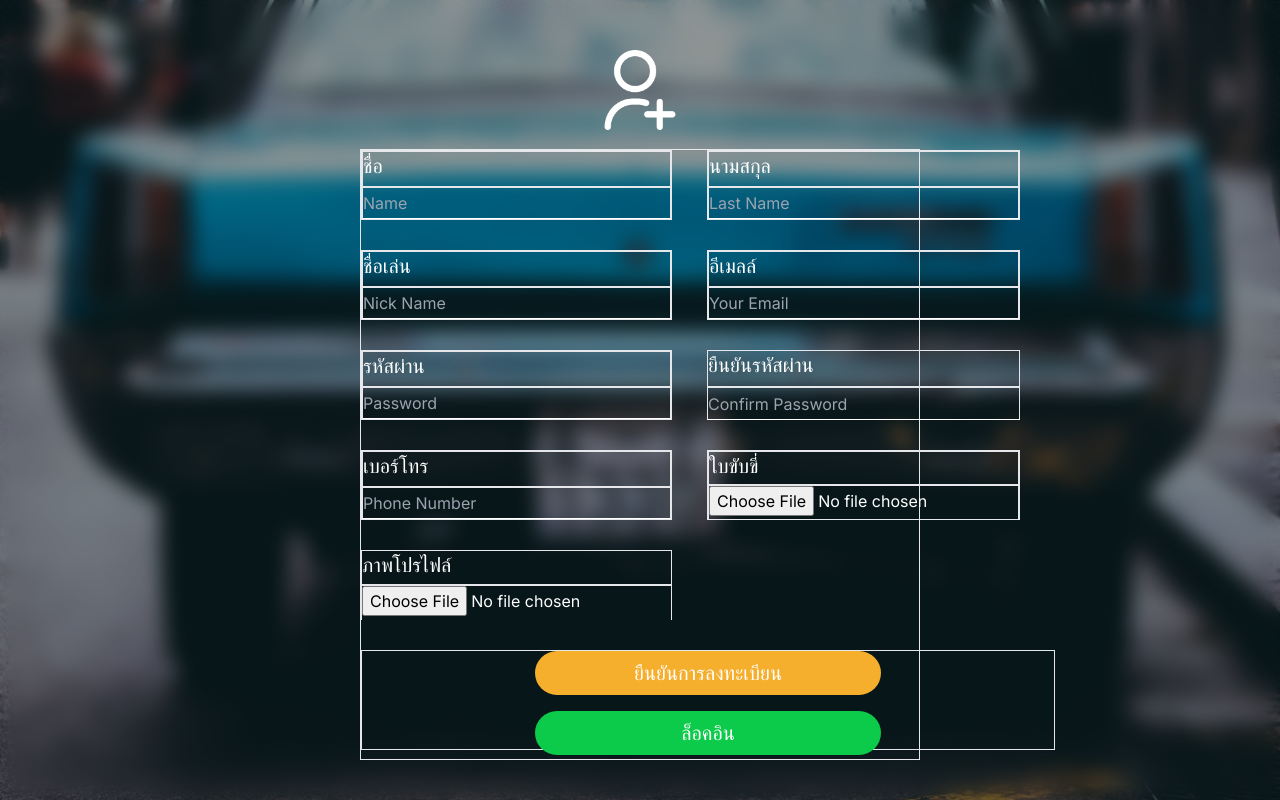
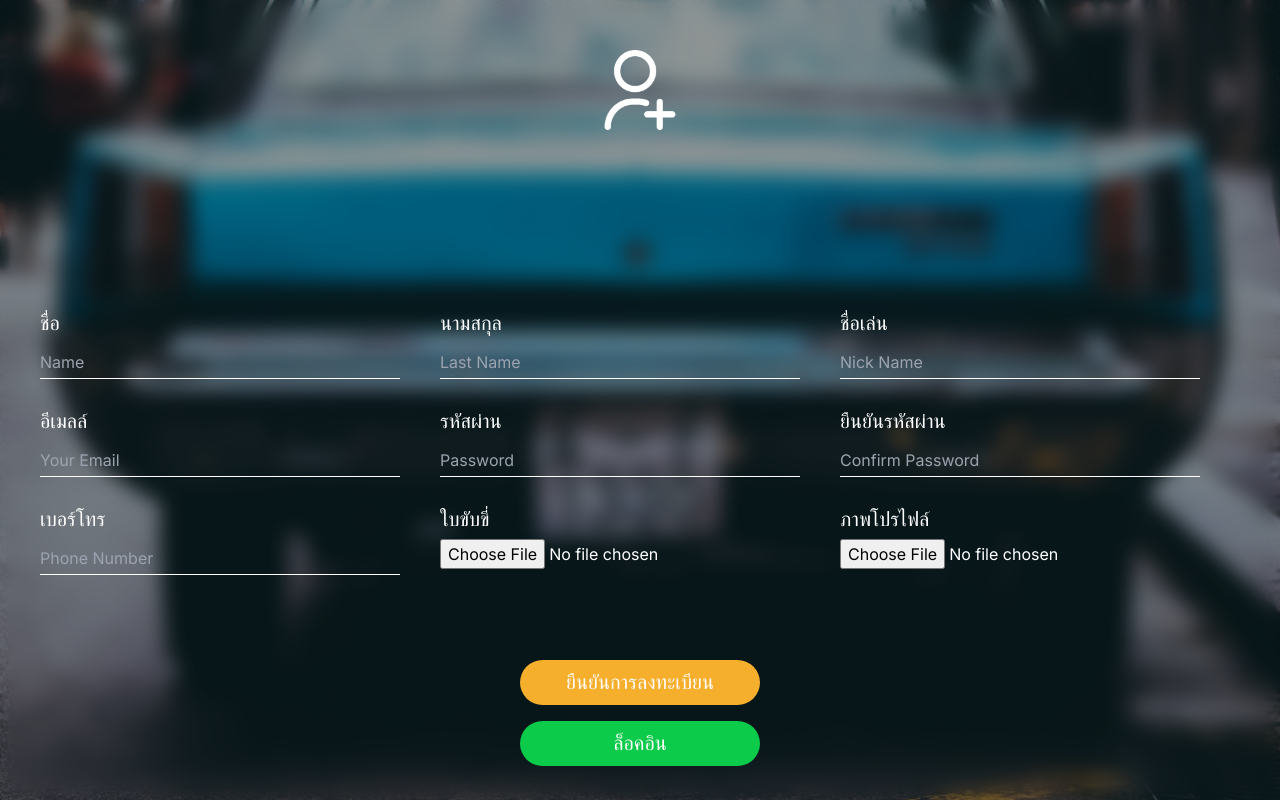
Before and after one commit to THAWITCHAI/Project-That, a Next.js app in the folder bookking-car/: page /register in a window 1280 px wide. Built offline with nearby package versions, Linux system fonts and the light colour scheme.

Commit message:
Register

```diff
--- a/bookking-car/src/app/_components/Register/Register.tsx
+++ b/bookking-car/src/app/_components/Register/Register.tsx
@@ -8,111 +8,111 @@ type Props = {};
 export default function Register({}: Props) {
   return (
     <div className="register flex justify-center items-center">
-      <div className="w-1/2 h-full p-10 regis-form">
+      <div className="w-1/2 h-full p-10 regis-form ">
         <div className="flex justify-center items-center Image-box">
           <Image className="Image" src={"/add-user.png"} width={128} height={128} alt="" />
         </div>
-        <form className="from border" action="" method="post">
-          <div className="input-register border">
-            <label className="text-white text-xl border" htmlFor="">
+        <form className="from " action="" method="post">
+          <div className="input-register ">
+            <label className="text-white text-xl " htmlFor="">
               ชื่อ
             </label>
             <input
               required
-              className="-none focus:outline-none text-white border"
+              className="-none focus:outline-none text-white "
               type="text"
               placeholder="Name"
             />
           </div>
-          <div className="input-register border">
-            <label className="text-white text-xl border" htmlFor="">
+          <div className="input-register ">
+            <label className="text-white text-xl " htmlFor="">
               นามสกุล
             </label>
             <input
               required
-              className="-none focus:outline-none text-white border"
+              className="-none focus:outline-none text-white "
               type="text"
               placeholder="Last Name"
             />
           </div>
-          <div className="input-register border">
-            <label className="text-white text-xl border" htmlFor="">
+          <div className="input-register ">
+            <label className="text-white text-xl " htmlFor="">
               ชื่อเล่น
             </label>
             <input
               required
-              className="-none focus:outline-none text-white border"
+              className="-none focus:outline-none text-white "
               type="text"
               placeholder="Nick Name"
             />
           </div>
-          <div className="input-register border">
-            <label className="text-white text-xl border" htmlFor="">
+          <div className="input-register ">
+            <label className="text-white text-xl " htmlFor="">
               อีเมลล์
             </label>
             <input
               required
-              className="-none focus:outline-none text-white border"
+              className="-none focus:outline-none text-white "
               type="email"
               placeholder="Your Email"
             />
           </div>
-          <div className="input-register border">
-            <label className="text-white text-xl border" htmlFor="">
+          <div className="input-register ">
+            <label className="text-white text-xl " htmlFor="">
               รหัสผ่าน
             </label>
             <input
               required
-              className="-none focus:outline-none text-white border"
+              className="-none focus:outline-none text-white "
               type="password"
               placeholder="Password"
             />
           </div>
           <div className="input-register ">
-            <label className="text-white text-xl border" htmlFor="">
+            <label className="text-white text-xl " htmlFor="">
               ยืนยันรหัสผ่าน
             </label>
             <input
               required
-              className="-none focus:outline-none text-white border"
+              className="-none focus:outline-none text-white "
               type="password"
               placeholder="Confirm Password"
             />
           </div>
-          <div className="input-register border">
-            <label className="text-white text-xl border" htmlFor="">
+          <div className="input-register ">
+            <label className="text-white text-xl " htmlFor="">
               เบอร์โทร
             </label>
             <input
               required
-              className="-none focus:outline-none text-white border"
+              className="-none focus:outline-none text-white "
               type="text"
               placeholder="Phone Number"
             />
           </div>
-          <div className="input-register file border">
-            <label className="text-white text-xl border" htmlFor="">
+          <div className="input-register file ">
+            <label className="text-white text-xl " htmlFor="">
               ใบขับขี่
             </label>
             <input
               required
-              className="input-1 -none focus:outline-none text-white border"
+              className="input-1 -none focus:outline-none text-white "
               type="file"
               placeholder="Name"
             />
           </div>
           <div className="input-register file">
-            <label className="text-white text-xl border" htmlFor="">
+            <label className="text-white text-xl " htmlFor="">
               ภาพโปรไฟล์
             </label>
             <input
               required
-              className="input-1 -none  focus:outline-none text-white border"
+              className="input-1 -none  focus:outline-none text-white "
               type="file"
               placeholder="Name"
             />
           </div>
-          <div className=" button flex justify-center border">
+          <div className=" button flex justify-center ">
             <div className="w-1/2 ">
               <span
               >
--- a/bookking-car/src/app/_components/Register/style.css
+++ b/bookking-car/src/app/_components/Register/style.css
@@ -89,4 +89,21 @@
     .input-register{
         height: 70px;
     }
+    .regis-form{
+        width: 100%;
+        height: 100%;
+    }
+    .regis-form .from{
+        display: grid;
+        grid-template-columns: repeat(3,1fr);
+        grid-template-rows: auto;
+    }
+    .button {
+        grid-row: 6/7;
+        grid-column: 4/1;
+        padding-left: 30%;
+        padding-right: 30%;
+    }
+
+
 }
```
